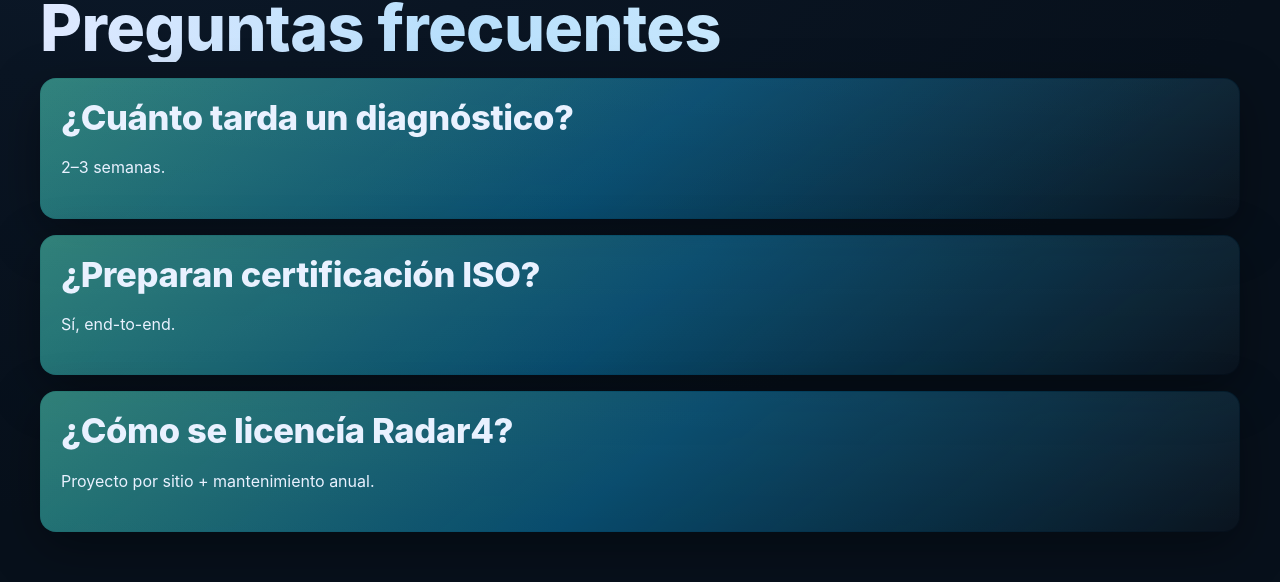
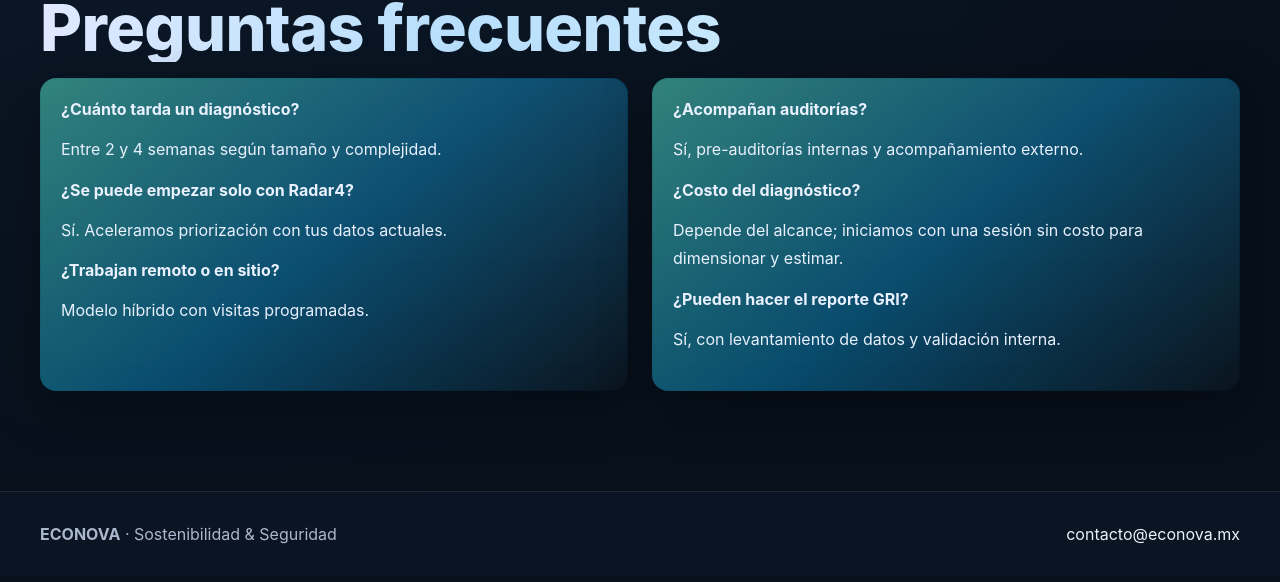
Before and after one commit to Kukcito/econova-clean, a Next.js app: page /faq in a window 1280 px wide. Shown: the part 202-784 px from the top of the page. Built offline with nearby package versions, Linux system fonts and the light colour scheme.

Commit message:
Update page.js

```diff
--- a/app/faq/page.js
+++ b/app/faq/page.js
@@ -1,20 +1,34 @@
-export const metadata = { title: 'FAQ | ECONOVA' }
+// app/faq/page.js
+export const metadata = { title: "FAQ — ECONOVA" };
 
-export default function Page() {
+export default function FAQ() {
   return (
     <section className="section">
       <div className="container">
         <h1 className="h1">Preguntas frecuentes</h1>
-        <div className="card" style={{marginTop:16}}>
-          <h2 className="h3">¿Cuánto tarda un diagnóstico?</h2><p>2–3 semanas.</p>
-        </div>
-        <div className="card" style={{marginTop:16}}>
-          <h2 className="h3">¿Preparan certificación ISO?</h2><p>Sí, end-to-end.</p>
-        </div>
-        <div className="card" style={{marginTop:16}}>
-          <h2 className="h3">¿Cómo se licencía Radar4?</h2><p>Proyecto por sitio + mantenimiento anual.</p>
+
+        <div className="grid-2" style={{ marginTop: 16 }}>
+          <div className="card">
+            <b>¿Cuánto tarda un diagnóstico?</b>
+            <p>Entre 2 y 4 semanas según tamaño y complejidad.</p>
+            <b>¿Se puede empezar solo con Radar4?</b>
+            <p>Sí. Aceleramos priorización con tus datos actuales.</p>
+            <b>¿Trabajan remoto o en sitio?</b>
+            <p>Modelo híbrido con visitas programadas.</p>
+          </div>
+          <div className="card">
+            <b>¿Acompañan auditorías?</b>
+            <p>Sí, pre-auditorías internas y acompañamiento externo.</p>
+            <b>¿Costo del diagnóstico?</b>
+            <p>
+              Depende del alcance; iniciamos con una sesión sin costo para
+              dimensionar y estimar.
+            </p>
+            <b>¿Pueden hacer el reporte GRI?</b>
+            <p>Sí, con levantamiento de datos y validación interna.</p>
+          </div>
         </div>
       </div>
     </section>
-  )
+  );
 }
```
